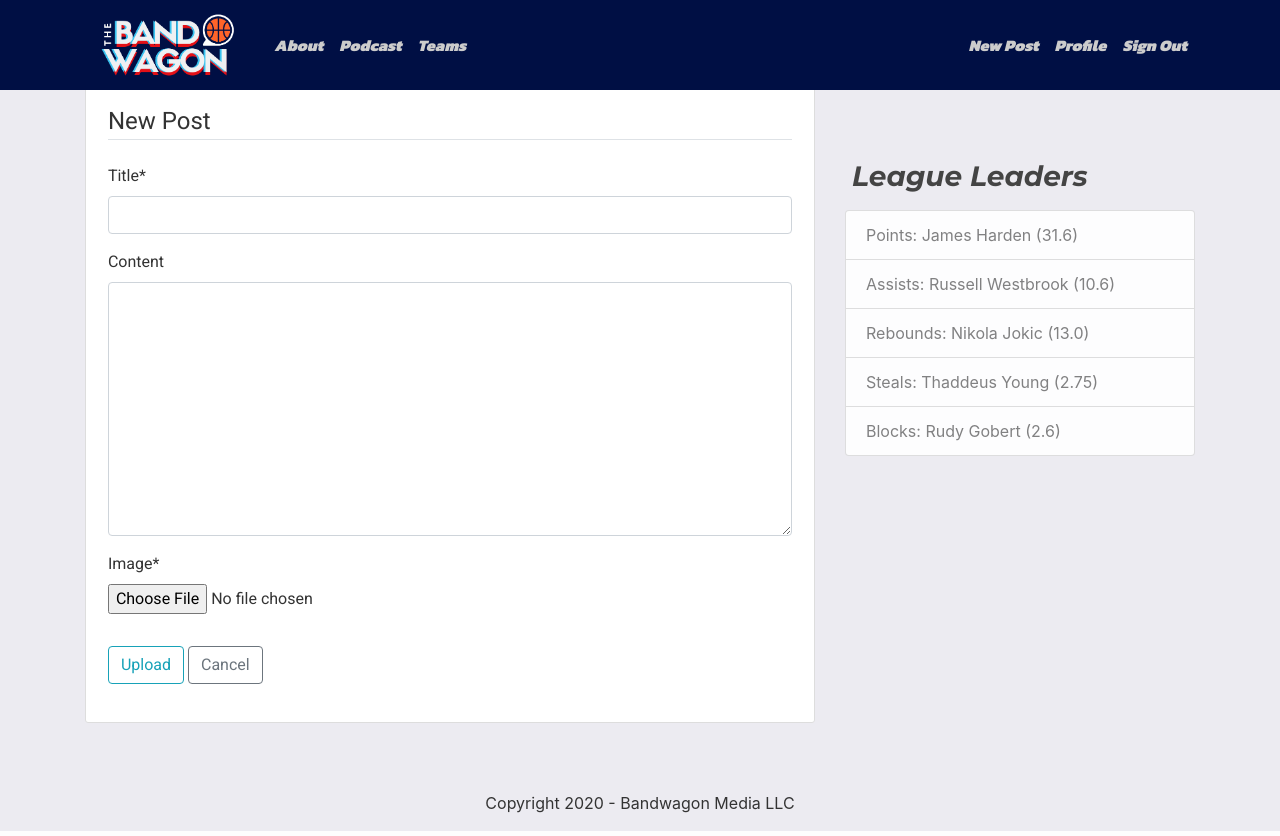
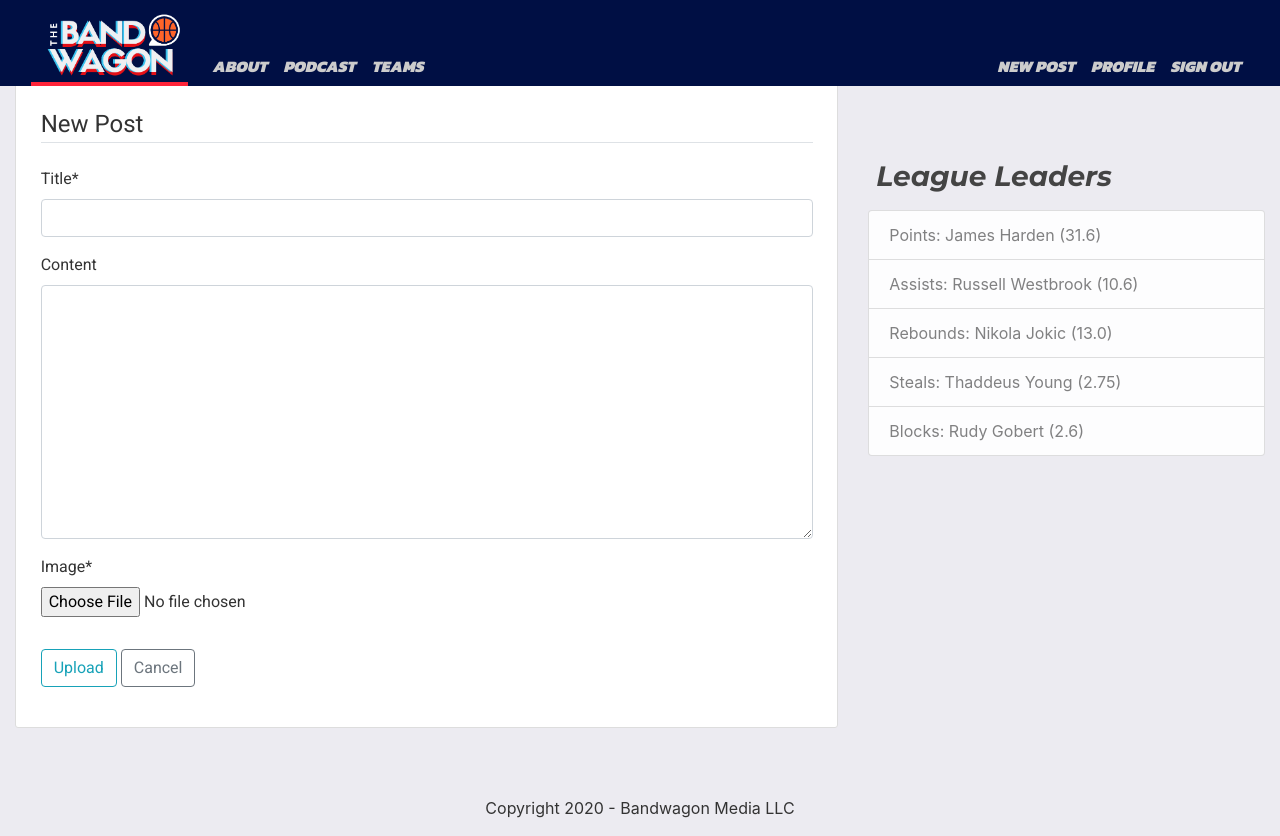
Before and after one commit to stephen-kernan/bandwagon-nba, a Django app: page /post/new/ in a window 1280 px wide. Run offline with Django 3.2, Linux system fonts and the light colour scheme; the visitor is signed in with stand-in values (Sample User, id 1); some libraries are stand-ins or nearby versions.

Commit message:
adjusted navbar for readibability

```diff
--- a/bandwagon/static/bandwagon/main.css
+++ b/bandwagon/static/bandwagon/main.css
@@ -3,6 +3,10 @@ body {
     color: #333333;
     margin-top: 5rem;
   }
+
+.container {
+  max-width: 100%;
+}
 
 h1, h2, h3, h4, h5, h6 {
   font-family: 'Montserrat', sans-serif;
@@ -35,6 +39,19 @@ ul {
   height: 4rem;
 }
 
+.navbar {
+  padding-bottom: 0;
+}
+
+.navbar>.container {
+  align-items: flex-end;
+}
+
+.navbar-toggler {
+  align-self: center;
+  border: none;
+}
+
 .site-header .navbar-nav .nav-link {
   font-family: 'Kanit', sans-serif;
   font-weight: 700;
@@ -43,7 +60,9 @@ ul {
 }
 
 .site-header .navbar-nav .nav-link:hover {
-  color: #ff6e7c;
+  color: #ffffff;
+  border-bottom: 0.25rem solid #e31017;
+  padding-bottom: 0.25rem;
 }
 
 .site-header .navbar-nav .nav-link.active {
@@ -128,11 +147,7 @@ a.article-title-main:hover {
 }
 
 .title {
-  font-family: 'Kanit', sans-serif;
-  font-size: 2rem;
-  font-weight: 900;
-  font-style: normal;
-  text-shadow: 2px 2px 2px #21252982, 3px 3px 0 #ff2439;
+  border-bottom: 0.25rem solid #ff2439;
 }
 
 .post-img {
--- a/bandwagon/templates/bandwagon/base.html
+++ b/bandwagon/templates/bandwagon/base.html
@@ -23,7 +23,7 @@
         <header class="site-header">
             <nav class="navbar navbar-expand-md navbar-dark bg-black fixed-top">
                 <div class="container">
-                    <a class="navbar-brand mr-4 title" href="{% url 'bandwagon-home' %}">
+                    <a class="navbar-brand title" href="{% url 'bandwagon-home' %}">
                         <img src="../../../media/logos/The Bandwagon.png" alt="Logo for The Bandwagon NBA" id="bandwagon-logo">
                     </a>
                     <button class="navbar-toggler" type="button" data-toggle="collapse" data-target="#navbarToggle" aria-controls="navbarToggle" aria-expanded="false" aria-label="Toggle navigation">
@@ -31,26 +31,26 @@
                     </button>
                     <div class="collapse navbar-collapse" id="navbarToggle">
                         <div class="navbar-nav mr-auto">
-                            <a class="nav-item nav-link" href="{% url 'bandwagon-about' %}">About</a>
-                            <a class="nav-item nav-link" href="{% url 'bandwagon-podcast' %}">Podcast</a>
+                            <a class="nav-item nav-link" href="{% url 'bandwagon-about' %}">ABOUT</a>
+                            <a class="nav-item nav-link" href="{% url 'bandwagon-podcast' %}">PODCAST</a>
                             <!-- <a class="nav-item nav-link" href="{% url 'bandwagon-scores' %}">Scores</a> -->
-                            <a href="{% url 'bandwagon-teams' %}" class="nav-item nav-link">Teams</a>
+                            <a href="{% url 'bandwagon-teams' %}" class="nav-item nav-link">TEAMS</a>
                         </div>
                         <!-- Navbar Right Side -->
 
                         <div class="navbar-nav">
                         {% if user.is_authenticated%}
                             {% if user.is_staff%}
-                                <a href="{% url 'post-create' %}" class="nav-item nav-link">New Post</a>
-                                <a href="{% url 'profile' %}" class="nav-item nav-link">Profile</a>
-                                <a href="{% url 'logout' %}" class="nav-item nav-link">Sign Out</a>
+                                <a href="{% url 'post-create' %}" class="nav-item nav-link">NEW POST</a>
+                                <a href="{% url 'profile' %}" class="nav-item nav-link">PROFILE</a>
+                                <a href="{% url 'logout' %}" class="nav-item nav-link">SIGN OUT</a>
                             {% else %}
-                                <a href="{% url 'profile' %}" class="nav-item nav-link">Profile</a>
-                                <a href="{% url 'logout' %}" class="nav-item nav-link">Logout</a>
+                                <a href="{% url 'profile' %}" class="nav-item nav-link">PROFILE</a>
+                                <a href="{% url 'logout' %}" class="nav-item nav-link">SIGN OUT</a>
                             {% endif %}
                         {% else %}
-                            <a class="nav-item nav-link" href="{% url 'login' %}">Sign In</a>
-                            <a class="nav-item nav-link" href="{% url 'user-registration' %}">Register</a>
+                            <a class="nav-item nav-link" href="{% url 'login' %}">SIGN IN</a>
+                            <a class="nav-item nav-link" href="{% url 'user-registration' %}">REGISTER</a>
                         {% endif %}
                         </div>
                     </div>
```
